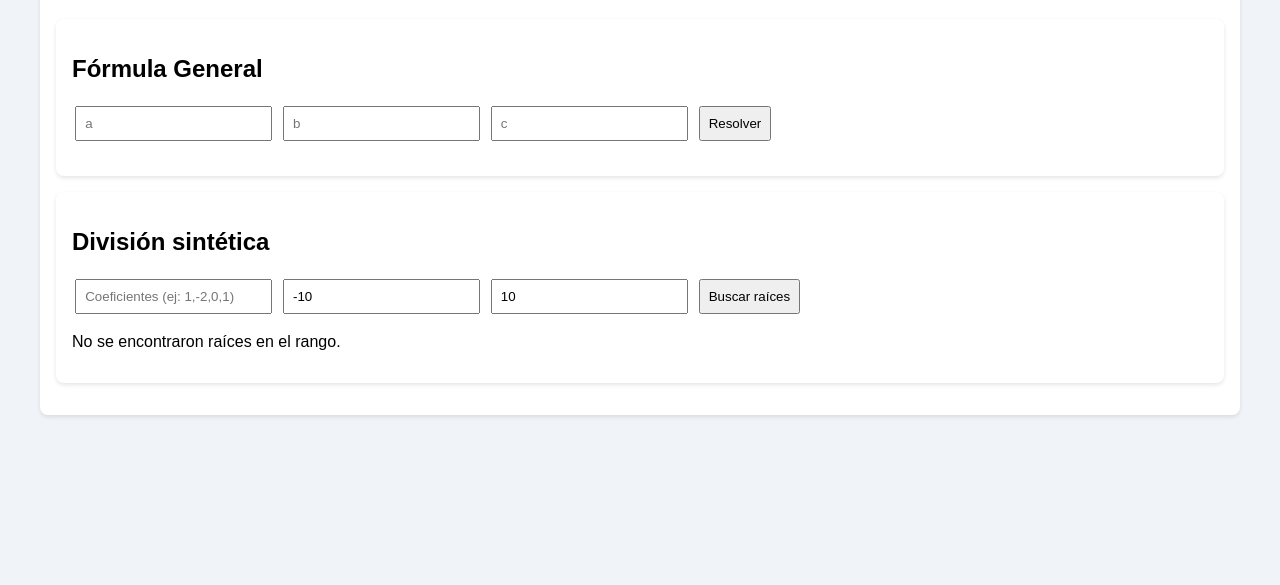
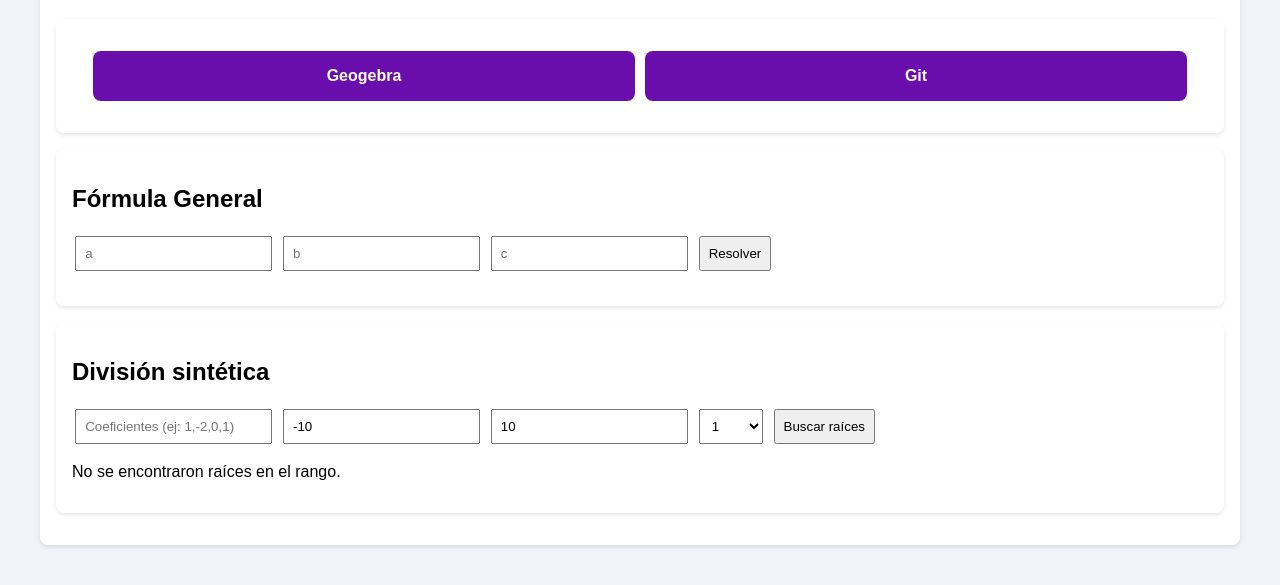
Before and after one commit to AnderOrtiz/math-utilities, a website built with Vite: page index.html in a window 1280 px wide. Both pictures are taken after a click on the button "Buscar raíces". Shown: the part 133-718 px from the top of the page. Built offline with nearby package versions, Linux system fonts and the light colour scheme.

Commit message:
Add Navbar component and enhance FindRootsForm with step input
- Implemented Navbar component for navigation links.
- Added step input to FindRootsForm for customizable root finding.
- Updated findRoots function to accept step parameter for improved accuracy.
- Enhanced styling for navigation and form elements.

```diff
--- a/src/components/SyntheticForm.ts
+++ b/src/components/SyntheticForm.ts
@@ -8,6 +8,11 @@ export function FindRootsForm() {
         <input id="coeffs" type="text" placeholder="Coeficientes (ej: 1,-2,0,1)"/>
         <input id="xmin" type="number" placeholder="x mínimo" value="-10"/>
         <input id="xmax" type="number" placeholder="x máximo" value="10"/>
+        <select id="step">
+            <option value="1">1</option>
+            <option value="0.1">0.1</option>
+            <option value="0.01">0.01</option>
+        </select>
         <button id="find">Buscar raíces</button>
         <p id="result"></p>
     `;
@@ -16,13 +21,15 @@ export function FindRootsForm() {
     const resultEl = container.querySelector<HTMLParagraphElement>("#result")!;
 
     btn.addEventListener("click", () => {
-        const coeffsInput = (container.querySelector("#coeffs") as HTMLInputElement).value;
-        const coeffs = coeffsInput.split(",").map(x => parseFloat(x.trim()));
+        const coeffsInput = (container.querySelector("#coeffs") as HTMLInputElement).value,
+        coeffs = coeffsInput.split(",").map(x => parseFloat(x.trim())),
 
-        const xMin = parseInt((container.querySelector("#xmin") as HTMLInputElement).value);
-        const xMax = parseInt((container.querySelector("#xmax") as HTMLInputElement).value);
+        xMin = parseInt((container.querySelector("#xmin") as HTMLInputElement).value),
+        xMax = parseInt((container.querySelector("#xmax") as HTMLInputElement).value),
 
-        const roots = findRoots(coeffs, xMin, xMax);
+        step = parseFloat((container.querySelector("#step") as HTMLInputElement).value),
+
+        roots = findRoots(coeffs, xMin, xMax, step);
 
         resultEl.textContent = roots.length > 0
             ? `Raíces encontradas: [${roots.join(", ")}]`
--- /dev/null
+++ b/src/components/navbar.ts
@@ -0,0 +1,9 @@
+export function Navbar() {
+    const container = document.createElement("div");
+    container.innerHTML = `<nav>
+    <a href="https://www.geogebra.org/classic?lang=es" target="_blank">Geogebra</a>
+    <a href="https://github.com/AnderOrtiz/math-utilities?tab=readme-ov-file" target="_blank">Git</a>
+    </nav>`
+
+    return container
+}
--- a/src/main.ts
+++ b/src/main.ts
@@ -1,11 +1,13 @@
 import "./style.css"
 import { QuadraticForm } from "./components/QuadraticForm";
 import { FindRootsForm } from "./components/SyntheticForm";
+import { Navbar } from "./components/navbar";
 
 document.querySelector<HTMLDivElement>("#app")!.innerHTML = `
   <h1>Math Utilities</h1>
 `;
 
 const app = document.querySelector<HTMLDivElement>("#app")!;
+app.appendChild(Navbar());
 app.appendChild(QuadraticForm());
 app.appendChild(FindRootsForm());
--- a/src/style.css
+++ b/src/style.css
@@ -13,10 +13,51 @@ div {
   padding: 1rem;
   background: white;
   border-radius: 8px;
-  box-shadow: 0 2px 4px rgba(0,0,0,0.1);
+  box-shadow: 0 2px 4px rgba(0, 0, 0, 0.1);
 }
 
-input, button {
+input,
+button,
+select {
   margin: 0.2rem;
   padding: 0.5rem;
 }
+
+
+nav {
+  display: flex;
+  justify-content: space-around;
+  align-items: center;
+  padding: 1rem;
+}
+
+nav a {
+  background-color: #6a0dad;
+  /* Morado Freezer */
+  border-radius: 0.5rem;
+  color: white;
+  text-decoration: none;
+  font-weight: bold;
+  padding: 1rem;
+  margin: 0 5px;
+  transition: background 0.3s, transform 0.2s;
+  flex: 1;
+  /* Cada link se ajusta al ancho disponible */
+  text-align: center;
+}
+
+nav a:hover {
+  border-radius: 8px;
+  transform: scale(1.05);
+}
+
+/* Responsive */
+@media (max-width: 600px) {
+  nav {
+    flex-direction: column;
+  }
+
+  nav a {
+    width: 100%;
+  }
+}
--- a/src/utils/synthetic.ts
+++ b/src/utils/synthetic.ts
@@ -1,9 +1,8 @@
-export function findRoots(coeffs: number[], xMin: number, xMax: number): number[] {
+export function findRoots( coeffs: number[], xMin: number, xMax: number, step: number): number[] {
     const valores: number[] = [];
 
-    for (let x = xMin; x <= xMax; x++) {
-        // Calcula el valor del polinomio usando los coeficientes
-        // coeffs[0]*x^n + coeffs[1]*x^(n-1) + ...
+    for (let x = xMin; x <= xMax; x = parseFloat((x + step).toFixed(10))) {
+        // Calcula el valor del polinomio
         let resolv = 0;
         const n = coeffs.length - 1;
 
@@ -11,12 +10,13 @@ export function findRoots(coeffs: number[], xMin: number, xMax: number): number[
             resolv += coeffs[i] * Math.pow(x, n - i);
         }
 
-        if (resolv === 0) {
-            valores.push(x);
+        // Usamos tolerancia en vez de resolv === 0
+        if (Math.abs(resolv) < 1e-6) {
+            valores.push(parseFloat(x.toFixed(5))); // guardamos con 5 decimales
         }
 
-        console.log(`${x} => ${resolv}`);
+        console.log(`${x.toFixed(2)} => ${resolv}`);
     }
-
+//1,-2,-5,6
     return valores;
 }
```
